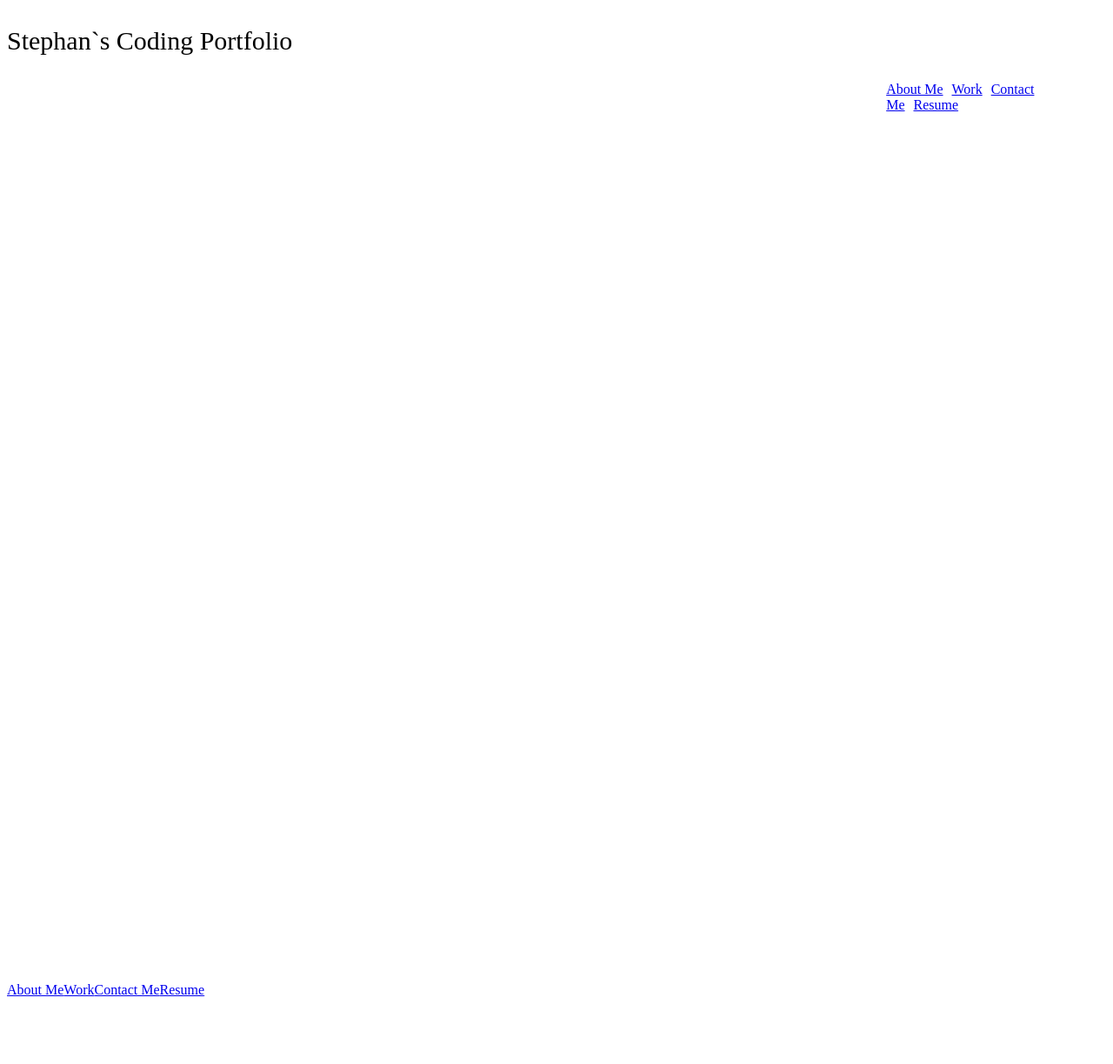
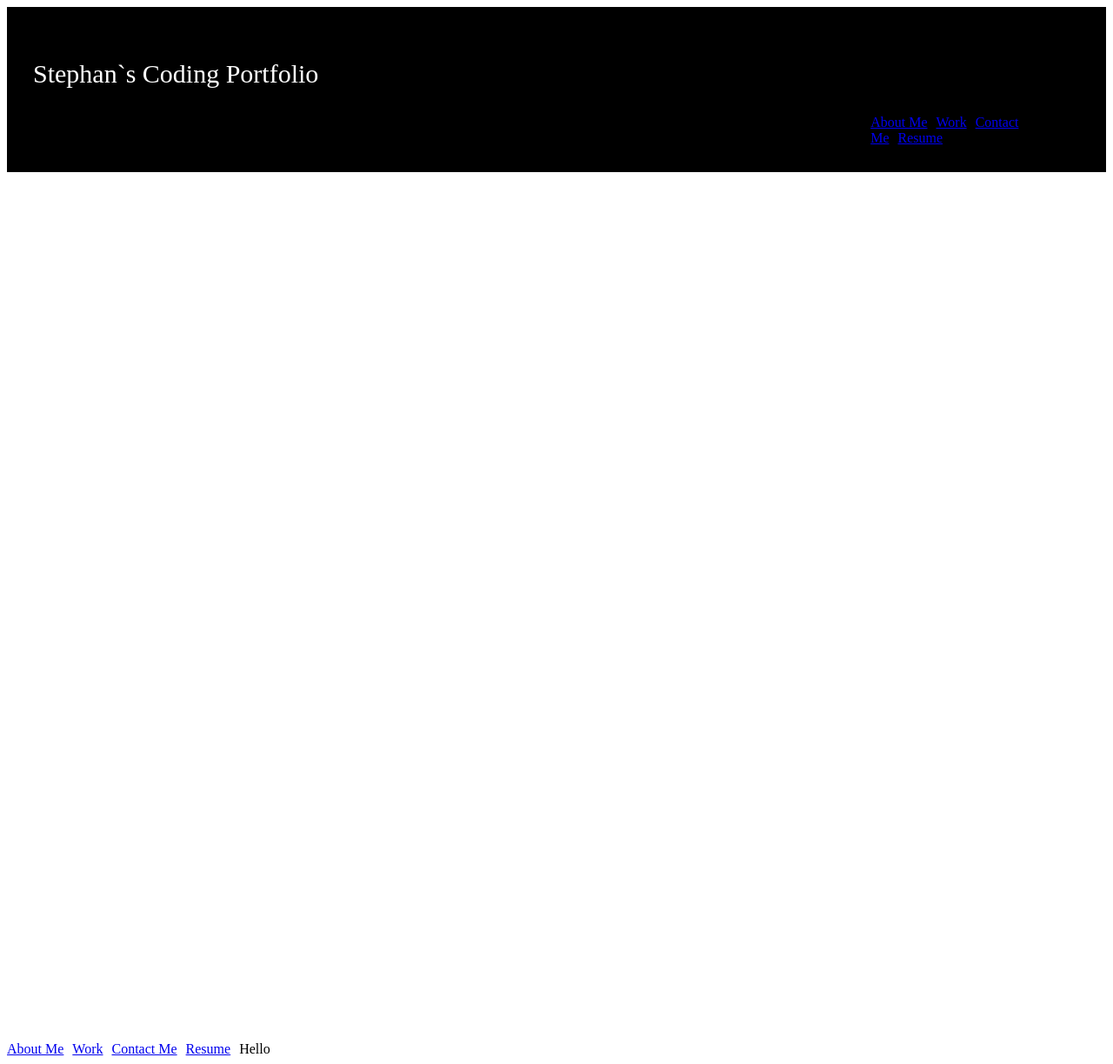
Before and after one commit to Stephan311/Steph-s-REACT-Portfolio, a React (Create React App) app in the folder 01-homework/: page / in a window 1280 px wide. Shown: the whole page at 87% size. Before the commit the page ends 1156 px from the top, so only its background shows below. Built offline with nearby package versions, Linux system fonts and the light colour scheme.

Commit message:
Made styling more efficient

```diff
--- a/01-homework/src/components/Footer.js
+++ b/01-homework/src/components/Footer.js
@@ -1,4 +1,4 @@
-import React from 'react';
+import React, { useState } from 'react';
 
 // TODO: Add a comment explaining what a react component is
 // Components are responsible for rendering some part of an application's UI.
@@ -8,7 +8,11 @@ function Footer() {
   const work = 'Work';
   const contact = 'Contact Me';
   const resume = 'Resume';
+  const linkstyle = { marginRight: 10 }
 
+  const [hello, setHello] = useState('Hello');
+
+//   setHello('wow')
 
   // TODO: Add a comment explaining what JSX is and the significance of the curly braces
   // JSX is a syntax extension to JavaScript that looks like HTML.
@@ -16,10 +20,11 @@ function Footer() {
   // The curly braces allow us to pass values and expressions into our view.
   return  (
   <div className = "container" style={{marginTop: 1000, alignContent: 'center'}}>
-   <a href="hello.com">{links}</a>
-   <a href="hello.com">{work}</a>
-   <a href="hello.com">{contact}</a>
-   <a href="hello.com">{resume}</a>
+   <a href="hello.com" style={linkstyle}>{links}</a>
+   <a href="hello.com" style={linkstyle}>{work}</a>
+   <a href="hello.com" style={linkstyle}>{contact}</a>
+   <a href="hello.com" style={linkstyle}>{resume}</a>
+   {hello}
   </div>
   )};
 
--- a/01-homework/src/components/Header.js
+++ b/01-homework/src/components/Header.js
@@ -9,6 +9,9 @@ function Header() {
   const work = 'Work';
   const contact = 'Contact Me';
   const resume = 'Resume';
+  const linkstyle = { marginRight: 10 }
+  const navStyle = { backgroundColor: 'black', color: 'white', padding: 30 }
+
 
 
   // TODO: Add a comment explaining what JSX is and the significance of the curly braces
@@ -16,13 +19,13 @@ function Header() {
   // JSX is compiled by something called "Babel" into widely supported ES5 syntax.
   // The curly braces allow us to pass values and expressions into our view.
   return  (
-  <div className = "container">
+  <div className = "container" style={navStyle}>
   <p style={{marginTop: '30px', fontSize: 30}}>{text}</p>
-  <div style={{marginLeft: '80%'}}>
-   <a style={{marginRight: '10px'}} href="hello.com">{links}</a>
-   <a style={{marginRight: '10px'}} href="hello.com">{work}</a>
-   <a style={{marginRight: '10px'}} href="hello.com">{contact}</a>
-   <a style={{marginRight: '10px'}} href="hello.com">{resume}</a>
+  <div style={{marginLeft: '80%', color: 'white'}}>
+   <a style={linkstyle} href="hello.com">{links}</a>
+   <a style={linkstyle} href="hello.com">{work}</a>
+   <a style={linkstyle} href="hello.com">{contact}</a>
+   <a style={linkstyle} href="hello.com">{resume}</a>
    </div>
   </div>
   )};
```
